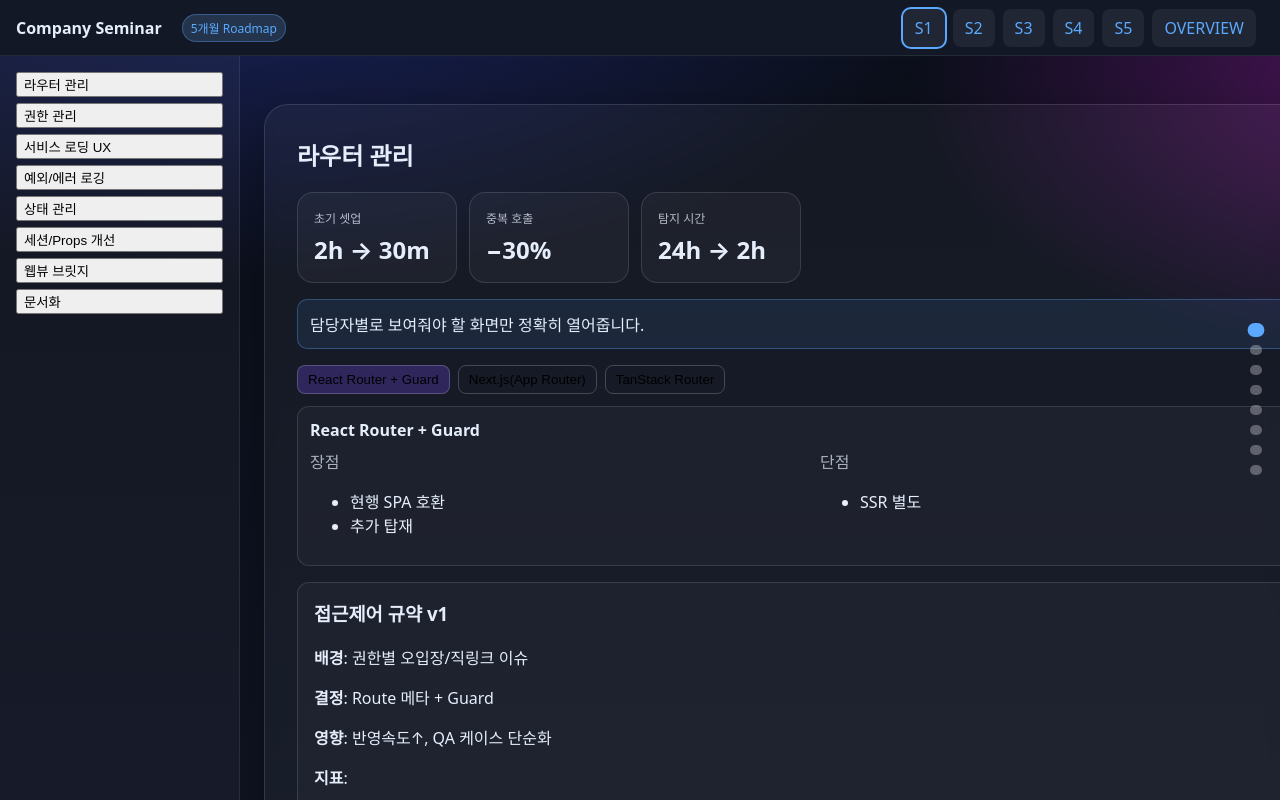
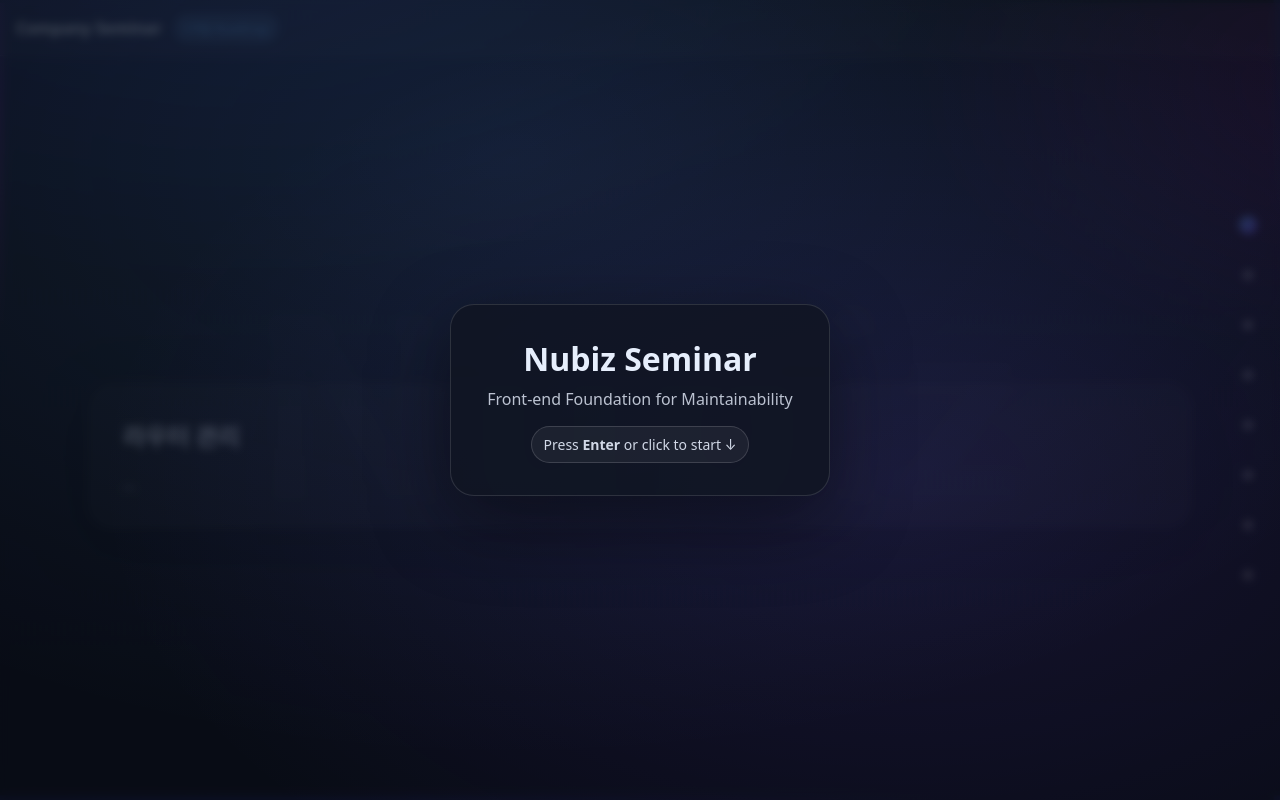
Before and after one commit to dlwlgnsrhy/seminar, a React (Vite) app: page /#/s1 in a window 1280 px wide. Built offline with nearby package versions, Linux system fonts and the light colour scheme.

Commit message:
feat : intro, background, railnav

```diff
--- /dev/null
+++ b/src/components/IntroSplash.tsx
@@ -0,0 +1,38 @@
+import { useEffect, useState } from 'react'
+
+export default function IntroSplash(){
+  const [show, setShow] = useState(false)
+
+  useEffect(() => {
+    const onceKey = 'introShown'
+    if (!sessionStorage.getItem(onceKey)) {
+      setShow(true)
+      sessionStorage.setItem(onceKey, '1')
+    }
+  }, [])
+
+  const close = () => {
+    setShow(false)
+    // 첫 섹션으로 부드럽게 이동
+    document.getElementById('router')?.scrollIntoView({ behavior:'smooth' })
+  }
+
+  useEffect(() => {
+    const onKey = (e: KeyboardEvent) => {
+      if (['Enter',' ','Spacebar','ArrowDown'].includes(e.key)) close()
+    }
+    if (show) window.addEventListener('keydown', onKey)
+    return () => window.removeEventListener('keydown', onKey)
+  }, [show])
+
+  if (!show) return null
+  return (
+    <div className="intro-backdrop" onClick={close} role="dialog" aria-modal="true">
+      <div className="intro-card">
+        <div className="intro-title">Nubiz Seminar</div>
+        <div className="intro-sub">Front-end Foundation for Maintainability</div>
+        <div className="intro-cta">Press <b>Enter</b> or click to start ↓</div>
+      </div>
+    </div>
+  )
+}
--- /dev/null
+++ b/src/components/RailNav.tsx
@@ -0,0 +1,77 @@
+import { useEffect, useState } from 'react'
+
+type Sec = { id: string; label: string }
+
+export default function RailNav() {
+  const [sections, setSections] = useState<Sec[]>([])
+  const [active, setActive] = useState<string>('')
+
+  /** 👇  섹션 DOM 을 다시 스캔해서 state 업데이트 */
+  const refresh = () => {
+    const els = Array.from(document.querySelectorAll('.snap-section[id]')) as HTMLElement[]
+    setSections(els.map(el => ({ id: el.id, label: getLabel(el.id) })))
+  }
+
+  useEffect(() => {
+    refresh()                                         // 첫 스캔
+    /** 💡  Outlet 안이 바뀔 때마다 다시 스캔하도록 MutationObserver */
+    const content = document.querySelector('.content')
+    const mo = new MutationObserver(refresh)
+    if (content) mo.observe(content, { childList: true, subtree: true })
+
+    const root = document.querySelector('.snap-container') as HTMLElement | null
+    const io = new IntersectionObserver(
+      ents => {
+        const vis = ents.filter(e => e.isIntersecting)
+                        .sort((a,b)=>(b.intersectionRatio||0)-(a.intersectionRatio||0))[0]
+        if (vis?.target) setActive((vis.target as HTMLElement).id)
+      },
+      { root, rootMargin: '0px 0px -35% 0px', threshold: [.25,.5,.75] }
+    )
+
+    /** 새로 스캔될 때마다 observe 연결 */
+    return () => { io.disconnect(); mo.disconnect() }
+  }, [])
+
+  /* observe 연결을 sections 가 바뀔 때마다 갱신 */
+  useEffect(() => {
+    const root = document.querySelector('.snap-container') as HTMLElement | null
+    const io = new IntersectionObserver(
+      ents => {
+        const vis = ents.filter(e=>e.isIntersecting)
+                        .sort((a,b)=>(b.intersectionRatio||0)-(a.intersectionRatio||0))[0]
+        if (vis?.target) setActive((vis.target as HTMLElement).id)
+      },
+      { root, rootMargin:'0px 0px -35% 0px', threshold:[.25,.5,.75] }
+    )
+    sections.forEach(s => {
+      const el = document.getElementById(s.id)
+      if (el) io.observe(el)
+    })
+    return () => io.disconnect()
+  }, [sections])
+
+  const go = (id:string) =>
+    document.getElementById(id)?.scrollIntoView({ behavior:'smooth', block:'start' })
+
+  return(
+    <aside className="railnav" aria-label="section navigation">
+      {sections.map(s=>(
+        <button key={s.id} onClick={()=>go(s.id)}
+                className={`rail-btn ${active===s.id?'active':''}`}>
+          <span className="rail-dot"></span>
+          <span className="rail-label">{s.label}</span>
+        </button>
+      ))}
+    </aside>
+  )
+}
+
+function getLabel(id:string){
+  const map:Record<string,string>={
+    router:'라우터 관리',auth:'권한 관리',loading:'로딩 UX',
+    errors:'에러 로깅',state:'상태 관리',session:'세션',
+    webview:'웹뷰',docs:'문서화'
+  }
+  return map[id] ?? id
+}
--- a/src/sections/Sem1.tsx
+++ b/src/sections/Sem1.tsx
@@ -1,65 +1,25 @@
+import IntroSplash from '@/components/IntroSplash'
 import SnapSection from '@/components/SnapSection'
 import { useInViewSnap } from '@/shared/hooks/useInViewSnap'
+import Kpi from '@/components/Kpi'
 import CompareCard from '@/components/CompareCard'
 import ADR from '@/components/ADR'
-import Kpi from '@/components/Kpi'
 import Callout from '@/components/Callout'
 
-export default function SemScreen() {
+export default function SemScreen(){
   useInViewSnap()
   return (
     <div className="snap-container">
-      <SnapSection id="router" title="라우터 관리">
-        <div style={{display:'flex',gap:12,flexWrap:'wrap',marginBottom:16}}>
-          <Kpi label="초기 셋업" value="2h → 30m"/>
-          <Kpi label="중복 호출" value="−30%"/>
-          <Kpi label="탐지 시간" value="24h → 2h"/>
-        </div>
-        <Callout>담당자별로 보여줘야 할 화면만 정확히 열어줍니다.</Callout>
-        <div style={{marginTop:16}}>
-          <CompareCard selected="A" options={[
-            { id:'A', title:'React Router + Guard', pros:['현행 SPA 호환','추가 탑재'], cons:['SSR 별도'] },
-            { id:'B', title:'Next.js(App Router)', pros:['SSR/SEO'], cons:['전환 비용↑'] },
-            { id:'C', title:'TanStack Router', pros:['타입/데이터 결합'], cons:['레퍼런스 적음'] },
-          ]}/>
-          <div style={{marginTop:16}}>
-            <ADR
-              title="접근제어 규약 v1"
-              background="권한별 오입장/직링크 이슈"
-              decision="Route 메타 + Guard"
-              impact="반영속도↑, QA 케이스 단순화"
-              metrics={['연결 리드타임 2h→30m','권한 오류 CS↓']}
-              risk="SSR은 차기 트랙" />
-          </div>
-        </div>
-      </SnapSection>
+      <IntroSplash/>
 
-      <SnapSection id="auth" title="권한 관리">
-        <p>오입장 방지 및 안내 UX 표준화.</p>
-      </SnapSection>
-
-      <SnapSection id="loading" title="서비스 로딩 UX">
-        <p>스피너/스켈레톤 표준 + 경합/취소 처리.</p>
-      </SnapSection>
-      <SnapSection id="errors" title="예외/에러 로깅">
-        <p>window.onerror / unhandledrejection + axios 인터셉터로 에러를 /logs/js에 수집.</p>
-      </SnapSection>
-
-      <SnapSection id="state" title="상태 관리">
-        <p>서버상태(React Query) / 앱상태(Zustand) 분리, 중복 호출/경합 억제.</p>
-      </SnapSection>
-
-      <SnapSection id="session" title="세션/Props 개선">
-        <p>토큰 만료 사전 갱신, 실패 시 예측 가능한 재로그인 UX.</p>
-      </SnapSection>
-
-      <SnapSection id="webview" title="웹뷰 브릿지">
-        <p>emit/onMessage 래퍼로 RN/Flutter와 메시지 스펙 통일.</p>
-      </SnapSection>
-
-      <SnapSection id="docs" title="문서화">
-        <p>ADR/에러코드표/브릿지 명세를 저장소에 버저닝.</p>
-      </SnapSection>
+      <SnapSection id="router" title="라우터 관리"> … </SnapSection>
+      <SnapSection id="auth" title="권한 관리"> … </SnapSection>
+      <SnapSection id="loading" title="서비스 로딩 UX"> … </SnapSection>
+      <SnapSection id="errors" title="에러 로깅"> … </SnapSection>
+      <SnapSection id="state" title="상태 관리"> … </SnapSection>
+      <SnapSection id="session" title="세션 개선"> … </SnapSection>
+      <SnapSection id="webview" title="웹뷰 브릿지"> … </SnapSection>
+      <SnapSection id="docs" title="문서화"> … </SnapSection>
     </div>
   )
 }
--- a/src/shell/AppShell.tsx
+++ b/src/shell/AppShell.tsx
@@ -1,38 +1,25 @@
-import { Outlet, NavLink } from 'react-router-dom'
-import SideNav from './SideNav'
-import DotNav from '@/components/DotNav'
+import { Outlet } from 'react-router-dom'
 import TopProgress from '@/components/TopProgress'
+import RailNav from '@/components/RailNav'
 
 export default function AppShell() {
   return (
     <div className="app-shell">
-      <header className="topbar">
-        <div style={{ display: 'flex', alignItems: 'center', gap: 12 }}>
+      <header className="topbar" style={{ justifyContent: 'space-between' }}>
+        <div style={{ display:'flex', alignItems:'center', gap:12 }}>
           <strong>Company Seminar</strong>
           <span className="badge">5개월 Roadmap</span>
         </div>
-        <nav className="tabbar" aria-label="Top navigation">
-          {['s1', 's2', 's3', 's4', 's5', 'overview'].map((key) => (
-            <NavLink
-              key={key}
-              to={`/${key}`}
-              className={({ isActive }) => (isActive ? 'active' : '')}
-            >
-              {key.toUpperCase()}
-            </NavLink>
-          ))}
-        </nav>
+        {/* 탑 탭바 제거로 더 미니멀하게 */}
       </header>
 
-      <aside className="sidenav">
-        <SideNav />
-      </aside>
+      {/* 좌측 사이드네비 제거: 발표 몰입도 ↑ */}
+      {/* <aside className="sidenav"><SideNav /></aside> */}
 
-      <main className="content">
-        {/* 상단 진행바 & 우측 도트 네비 */}
+      <main className="content" style={{ gridColumn: '1 / -1' }}>
         <TopProgress />
         <Outlet />
-        <DotNav />
+        <RailNav />
       </main>
     </div>
   )
--- a/src/styles.css
+++ b/src/styles.css
@@ -1,72 +1,147 @@
-:root { --bg:#0b0f1a; --panel:#121826; --text:#e6eefc; --muted:#9fb2d1; --primary:#5aa9ff; --accent:#7c4dff; }
-*{ box-sizing:border-box } html,body,#root{ height:100% } body{ margin:0; font-family:ui-sans-serif,system-ui,-apple-system,Segoe UI,Roboto,Arial,Noto Sans,Apple Color Emoji,Segoe UI Emoji; background:linear-gradient(180deg,#0b0f1a 0%,#0f1422 100%); color:var(--text) }
-a{ color:var(--primary); text-decoration:none } a:hover{text-decoration:underline}
-.app-shell{ display:grid; grid-template-columns:240px 1fr; grid-template-rows:56px 1fr; grid-template-areas:"topbar topbar" "sidenav content"; height:100vh }
-.topbar{ grid-area:topbar; display:flex; align-items:center; justify-content:space-between; padding:0 16px; background:var(--panel); border-bottom:1px solid rgba(255,255,255,0.08); position:sticky; top:0; z-index:10 }
-.sidenav{ grid-area:sidenav; background:rgba(255,255,255,0.03); border-right:1px solid rgba(255,255,255,0.08); padding:16px; overflow-y:auto }
-.content{ grid-area:content; overflow-y:auto; padding:24px 32px }
-.badge{ display:inline-block; padding:4px 8px; border-radius:9999px; background:rgba(122,184,255,0.18); color:var(--primary); font-size:12px; margin-left:8px; border:1px solid rgba(90,169,255,0.35) }
-.tabbar a{ padding:8px 12px; border-radius:8px; margin-right:8px; display:inline-block; background:rgba(255,255,255,0.06) } .tabbar a.active{ outline:2px solid var(--primary) }
-.section{ padding:48px 0; border-bottom:1px dashed rgba(255,255,255,0.1) } .section h2{ margin:0 0 12px 0 } .section p{ line-height:1.7; color:var(--muted) }
-.navgroup{ display:flex; flex-direction:column; gap:6px } .navgroup a{ padding:6px 8px; border-radius:6px } .navgroup a.active{ background:rgba(124,77,255,0.18); border:1px solid rgba(124,77,255,0.35); color:#cbb6ff }
-html { scroll-behavior: smooth; }
-
-.snap-container {
-  height: 100vh;
-  overflow-y: auto;
-  scroll-snap-type: y mandatory;
+/* ───────────  CSS TOKEN  ─────────── */
+:root{
+  --bg-0:#0b0f1a;           /* top */
+  --bg-1:#0f1422;           /* bottom */
+  --bg-2:#1b2460;           /* blue glow */
+  --bg-3:#4b1458;           /* purple glow */
+  --text:#e6eefc;
+  --muted:#9fb2d1;
+  --primary:#5aa9ff;
+  --accent:#7c4dff;
 }
 
-.snap-section {
-  height: 100vh;
-  scroll-snap-align: start;
-  position: relative;
-  display: grid;
-  place-items: center;
-  padding: 48px 24px;
+/* ───────────  RESET / GLOBAL  ─────────── */
+*{box-sizing:border-box}
+html,body,#root{height:100%}
+html{scroll-behavior:smooth}
+body{
+  margin:0;
+  font-family:ui-sans-serif,system-ui,-apple-system,Segoe UI,Roboto,Arial,Noto Sans;
+  color:var(--text);
+
+  /* animated gradient layers */
+  background:
+    radial-gradient(1200px 600px at 20% -10%, var(--bg-2) 0%, transparent 60%),
+    radial-gradient(900px 500px at 110% 10%, var(--bg-3) 0%, transparent 55%),
+    linear-gradient(180deg,var(--bg-0) 0%,var(--bg-1) 100%);
+  animation:bgFloat 20s ease-in-out infinite alternate;
+}
+@keyframes bgFloat{
+  from{background-position:0 0,0 0,0 0}
+  to  {background-position:-40px -30px,30px 20px,0 0}
+}
+a{color:var(--primary);text-decoration:none}
+a:hover{text-decoration:underline}
+
+/* grain */
+body::before{
+  content:""; position:fixed; inset:0; pointer-events:none; z-index:0;
+  background-image:
+    radial-gradient(circle at 25% 20%, rgba(255,255,255,.03) 0 2px, transparent 2px),
+    radial-gradient(circle at 75% 60%, rgba(255,255,255,.02) 0 1.5px, transparent 1.5px);
+  background-size:6px 6px,5px 5px;
+  mix-blend-mode:overlay; opacity:.35;
 }
 
-.section-panel {
-  width: min(1100px, 92vw);
-  border-radius: 24px;
-  background: rgba(255,255,255,0.04);
-  border: 1px solid rgba(255,255,255,0.12);
-  box-shadow: 0 20px 60px rgba(0,0,0,0.35);
-  backdrop-filter: blur(6px);
-  padding: 32px;
-  transform: translateY(32px);
-  opacity: 0;
-  transition: transform .6s ease, opacity .6s ease, box-shadow .6s ease;
-}
-.inview .section-panel {
-  transform: translateY(0);
-  opacity: 1;
+/* ─ Nubiz 워터마크 수정 ─ */
+body::after{
+  content:"Nubiz";
+  position:fixed; inset:0; pointer-events:none; z-index:3;
+  display:grid; place-items:center;
+  font-size:clamp(120px,20vw,260px);
+  font-weight:900; letter-spacing:8px;
+  color:#ffffff14;                  /* 8% 정도 투명도 */
+  filter:blur(1.5px);
+  mix-blend-mode:soft-light;        /* overlay → soft-light 로 대비 증가 */
 }
 
-.top-progress {
-  position: fixed; inset: 0 0 auto 0; height: 3px; z-index: 50;
-  background: linear-gradient(90deg, var(--primary), var(--accent));
-  transform-origin: 0 50%;
-  transform: scaleX(0);
+/* ───────────  LAYOUT SHELL  ─────────── */
+.app-shell{display:grid;grid-template-rows:56px 1fr;height:100vh}
+.topbar{display:flex;align-items:center;justify-content:space-between;
+  padding:0 16px; background:rgba(255,255,255,0.04);
+  border-bottom:1px solid rgba(255,255,255,0.08);position:sticky;top:0;z-index:10}
+.badge{display:inline-block;padding:4px 8px;border-radius:9999px;
+  background:rgba(122,184,255,.18);color:var(--primary);font-size:12px;
+  border:1px solid rgba(90,169,255,.35)}
+.content{overflow-y:auto;padding:0}
+
+/* ───────────  SNAP SECTIONS  ─────────── */
+.snap-container{height:100vh;overflow-y:auto;scroll-snap-type:y mandatory}
+.snap-section{
+  height:100vh;scroll-snap-align:start;display:grid;place-items:center;
+  padding:48px 24px;position:relative}
+.section-panel{
+  width:min(1100px,92vw);padding:32px;border-radius:24px;
+  background:rgba(255,255,255,.04);border:1px solid rgba(255,255,255,.12);
+  backdrop-filter:blur(6px);box-shadow:0 20px 60px rgba(0,0,0,.35);
+  transform:translateY(32px);opacity:0;
+  transition:transform .6s ease,opacity .6s ease,box-shadow .6s ease}
+.inview .section-panel{transform:translateY(0);opacity:1}
+
+/* ───────────  TOP PROGRESS  ─────────── */
+.top-progress{
+  position:fixed;inset:0 0 auto 0;height:3px;z-index:50;
+  background:linear-gradient(90deg,var(--primary),var(--accent));
+  transform-origin:0 50%;transform:scaleX(0)
 }
 
-.dotnav {
-  position: fixed; right: 18px; top: 50%; transform: translateY(-50%);
-  display: flex; flex-direction: column; gap: 10px; z-index: 40;
+/* ─────────  R A I L   N A V  (DOT STYLE) ───────── */
+.railnav{
+  position:fixed; right:18px; top:50%; transform:translateY(-50%);
+  display:flex; flex-direction:column; gap:22px;   /* 간격 ↓ */
+  z-index:40;
 }
-.dotnav button {
-  width: 10px; height: 10px; border-radius: 9999px; border: none; cursor: pointer;
-  background: rgba(255,255,255,0.3); transition: transform .2s, background .2s;
+.rail-btn{
+  all:unset; cursor:pointer; position:relative;
+  width:28px; height:28px;                         /* 큰 히트 영역 */
+  display:flex; align-items:center; justify-content:center;
 }
-.dotnav button.active { background: var(--primary); transform: scale(1.4); }
+.rail-dot{
+  width:10px; height:10px; border-radius:50%;
+  background:rgba(255,255,255,.45); transition:transform .25s, background .25s;
+}
+.rail-btn.active .rail-dot{
+  background:linear-gradient(135deg,var(--primary),var(--accent));
+  transform:scale(1.8);
+}
+/* 호버 시 라벨 툴팁 */
+.rail-btn .rail-label{
+  position:absolute; right:40px; top:50%; transform:translateY(-50%) translateX(6px);
+  opacity:0; pointer-events:none;
+  font-size:12px; white-space:nowrap; color:var(--text);
+  background:rgba(12,16,28,.85); border:1px solid rgba(255,255,255,.12);
+  padding:6px 10px; border-radius:8px;
+  transition:opacity .2s, transform .2s;
+}
+.rail-btn:hover .rail-label{
+  opacity:1; transform:translateY(-50%) translateX(0);
+}
 
-/* AppShell 내용 영역은 스냅 컨테이너가 관리하므로 패딩 최소화 */
-.content { padding: 0; }
+/* ───────────  INTRO SPLASH  ─────────── */
+.intro-backdrop{position:fixed;inset:0;display:grid;place-items:center;
+  background:radial-gradient(1000px 600px at 40% 20%,rgba(90,169,255,.12),transparent),
+             radial-gradient(800px 500px at 70% 60%,rgba(124,77,255,.12),transparent),
+             rgba(7,10,18,.75);
+  backdrop-filter:blur(4px);z-index:60;animation:introFade .5s ease both}
+@keyframes introFade{from{opacity:0}to{opacity:1}}
+.intro-card{padding:32px 36px;border-radius:24px;
+  background:rgba(17,22,35,.85);border:1px solid rgba(255,255,255,.12);
+  box-shadow:0 24px 80px rgba(0,0,0,.45);text-align:center}
+.intro-title{font-size:32px;font-weight:800}
+.intro-sub{margin-top:8px;opacity:.8}
+.intro-cta{margin-top:16px;font-size:14px;opacity:.9;
+  background:rgba(255,255,255,.06);border:1px solid rgba(255,255,255,.16);
+  display:inline-block;padding:8px 12px;border-radius:9999px}
 
-/* 배경을 더 모던하게 */
-body {
-  background:
-    radial-gradient(1200px 600px at 20% -10%, #1b2460 0%, transparent 60%),
-    radial-gradient(900px 500px at 110% 10%, #4b1458 0%, transparent 55%),
-    linear-gradient(180deg, #0b0f1a 0%, #0f1422 100%);
+/* 1-A. 바깥쪽( html, body, .content ) 스크롤 잠금 */
+html, body{ overflow:hidden; }     /* 바디 스크롤 제거 */
+.content{ overflow:hidden; }       /* 콘텐츠 래퍼도 고정 */
+
+/* 1-B. 스냅 컨테이너만 스크롤 가능하게 */
+.snap-container{
+  height:100vh;
+  overflow-y:auto;                 /* ← 유일한 스크롤러 */
+  scrollbar-width: none;           /* Firefox */
+  -ms-overflow-style: none;        /* IE/Edge legacy */
 }
+.snap-container::-webkit-scrollbar{display:none;}  /* Chrome, Safari */
```
